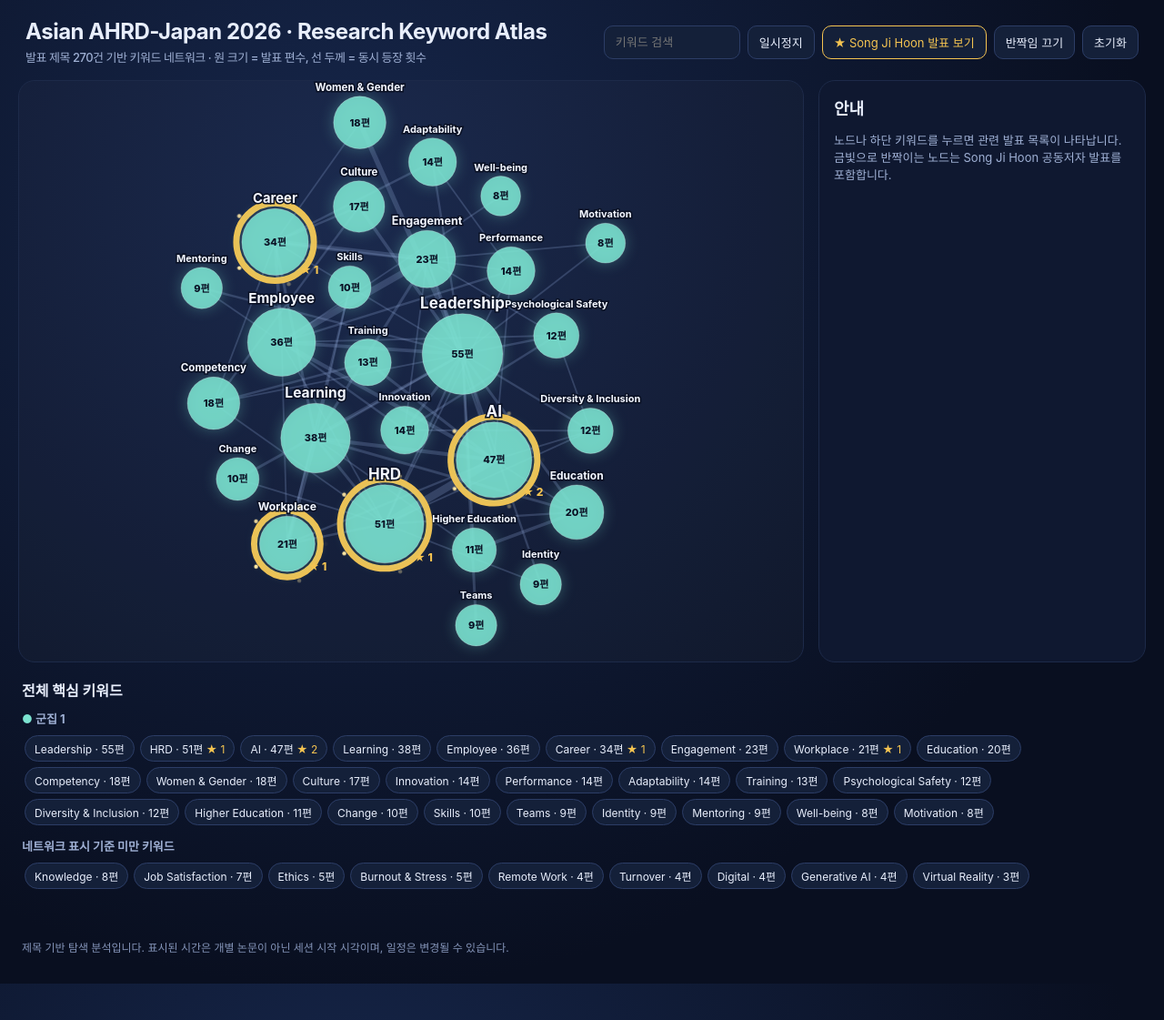
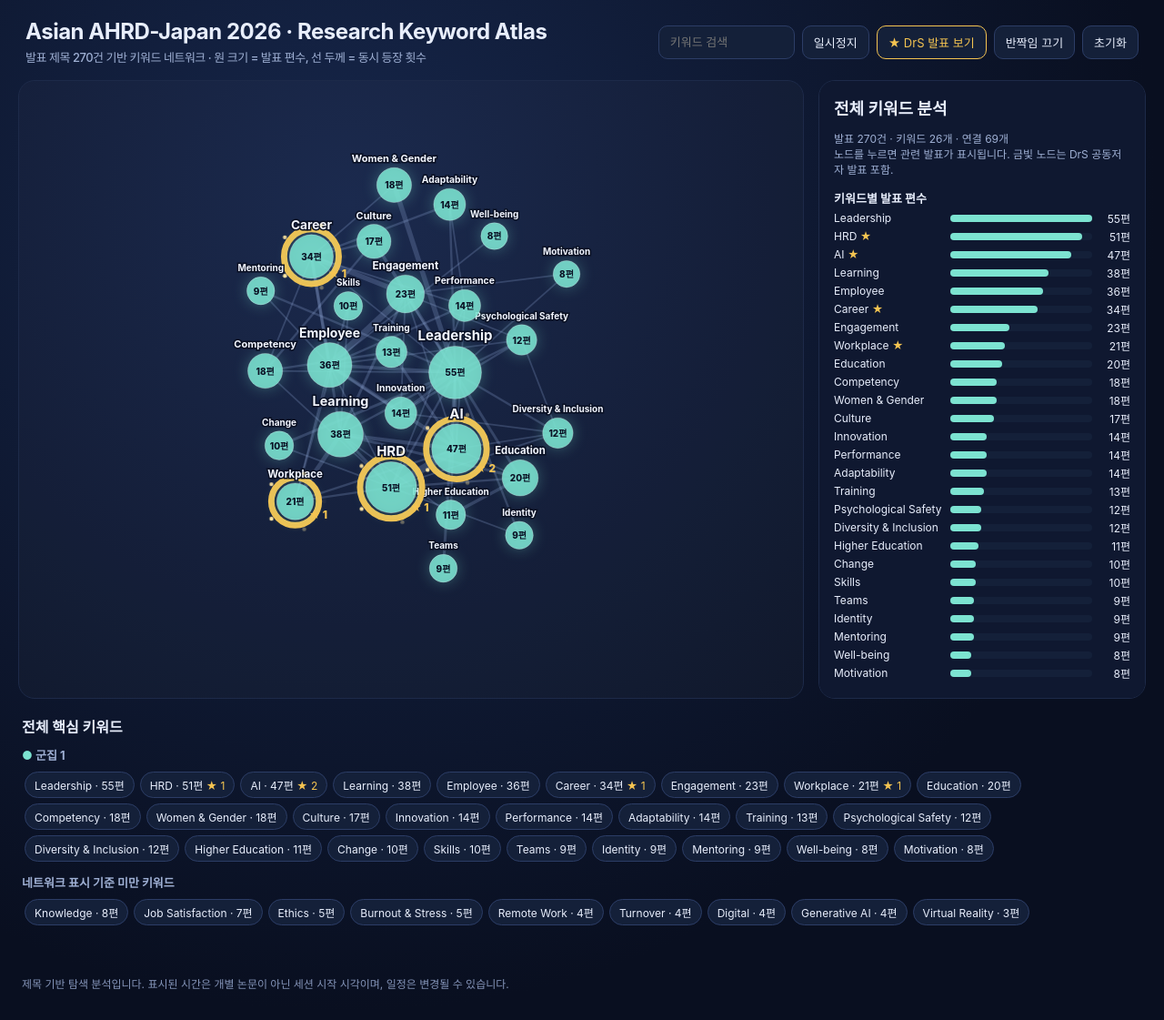
Before and after one commit to drsprolab/drsprolab.github.io, a Jekyll site: the page assets/conference/asian-ahrd-2026.html, which Jekyll copies as it is, in a window 1280 px wide. Shown: the whole page at 91% size. Built offline with Jekyll 4.4.1, drawn with Linux system fonts in a browser that asks for light colours.

Commit message:
Asian AHRD 2026: smaller nodes, overall analysis default panel, rename to DrS

```diff
--- a/assets/conference/asian-ahrd-2026.html
+++ b/assets/conference/asian-ahrd-2026.html
@@ -12,15 +12,15 @@ aside{width:360px;max-height:680px;overflow:auto;background:#0f1830;border:1px s
 aside h2{margin:0 0 6px;font-size:18px}.it{padding:10px 0;border-bottom:1px solid #1d2a49;font-size:13px;line-height:1.45}.it.s{border-left:3px solid #f5c451;padding-left:10px;background:rgba(245,196,81,.06)}.it b{color:#9fb0d4;font-weight:500;font-size:12px}
 .sch{display:inline-block;margin-top:5px;padding:3px 8px;border-radius:8px;background:#2a2410;color:#f5c451;font-size:12px}
 .lg{padding:10px 24px 30px}.grp{margin:10px 0}.grp h3{font-size:13px;margin:0 0 6px;color:#9fb0d4}.chip{display:inline-block;margin:3px;padding:5px 10px;border-radius:999px;font-size:12px;background:#142039;border:1px solid #2c3d66;cursor:pointer}.chip .st{color:#f5c451}
-.lbl{font-weight:700;pointer-events:none;text-anchor:middle;fill:#f3f6ff;paint-order:stroke;stroke:#0a1124;stroke-width:3px}.cnt{font-size:11px;fill:#0a1124;font-weight:800;text-anchor:middle;pointer-events:none}
+.lbl{font-weight:700;pointer-events:none;text-anchor:middle;fill:#f3f6ff;paint-order:stroke;stroke:#0a1124;stroke-width:3px}.cnt{font-size:10px;fill:#0a1124;font-weight:800;text-anchor:middle;pointer-events:none}
 .note{font-size:12px;color:#8494b8;padding:0 24px 20px}
 @keyframes pulse{0%,100%{stroke-opacity:.35;stroke-width:3}50%{stroke-opacity:1;stroke-width:7}}.glow{animation:pulse 1.8s ease-in-out infinite;fill:none;stroke:#f5c451}.noglow .glow,.noglow .spark{display:none}
 @keyframes tw{0%,100%{opacity:0}50%{opacity:1}}.spark{fill:#ffe7a3;animation:tw 1.6s infinite}
 @media(max-width:900px){main{flex-direction:column}aside{width:auto}}
 </style></head><body>
 <header><h1>Asian AHRD-Japan 2026 · Research Keyword Atlas<small>발표 제목 270건 기반 키워드 네트워크 · 원 크기 = 발표 편수, 선 두께 = 동시 등장 횟수</small></h1>
-<div class="ctl"><input id="q" placeholder="키워드 검색"><button id="mv">일시정지</button><button class="gold" id="sb">★ Song Ji Hoon 발표 보기</button><button id="gl">반짝임 끄기</button><button id="rs">초기화</button></div></header>
-<main><div id="g"><svg></svg></div><aside id="pn"><h2>안내</h2><p style="font-size:13px;color:#9fb0d4">노드나 하단 키워드를 누르면 관련 발표 목록이 나타납니다. 금빛으로 반짝이는 노드는 Song Ji Hoon 공동저자 발표를 포함합니다.</p></aside></main>
+<div class="ctl"><input id="q" placeholder="키워드 검색"><button id="mv">일시정지</button><button class="gold" id="sb">★ DrS 발표 보기</button><button id="gl">반짝임 끄기</button><button id="rs">초기화</button></div></header>
+<main><div id="g"><svg></svg></div><aside id="pn"></aside></main>
 <section class="lg" id="lg"></section>
 <p class="note">제목 기반 탐색 분석입니다. 표시된 시간은 개별 논문이 아닌 세션 시작 시각이며, 일정은 변경될 수 있습니다.</p>
 <script>
@@ -31,16 +31,16 @@ let lab={};D.N.forEach(n=>lab[n.id]=n.id);for(let it=0;it<30;it++)D.N.forEach(n=
 const gs=[...new Set(Object.values(lab))].map(g=>D.N.filter(n=>lab[n.id]==g)).sort((a,b)=>d3.sum(b,x=>x.n)-d3.sum(a,x=>x.n));const gi={};gs.forEach((g,i)=>g.forEach(n=>gi[n.id]=i));
 const svg=d3.select("svg"),el=document.getElementById("g");let W=el.clientWidth,H=el.clientHeight;const root=svg.append("g");
 svg.call(d3.zoom().scaleExtent([.4,4]).on("zoom",e=>root.attr("transform",e.transform)));
-const r=d3.scaleSqrt().domain([0,60]).range([8,46]);const nodes=D.N.map(n=>({...n}));const links=D.E.map(([s,t,v])=>({source:s,target:t,v}));
+const r=d3.scaleSqrt().domain([0,60]).range([6,30]);const nodes=D.N.map(n=>({...n}));const links=D.E.map(([s,t,v])=>({source:s,target:t,v}));
 const L=root.append("g").selectAll("line").data(links).join("line").attr("stroke","#8fa6d8").attr("stroke-opacity",.25).attr("stroke-width",d=>d.v*.6);
 const G=root.append("g").selectAll("g").data(nodes).join("g").style("cursor","pointer").call(d3.drag().on("start",(e,d)=>{if(!e.active)sim.alphaTarget(.2).restart();d.fx=d.x;d.fy=d.y}).on("drag",(e,d)=>{d.fx=e.x;d.fy=e.y}).on("end",(e,d)=>{d.fx=null;d.fy=null})).on("click",(e,d)=>show(d.id));
 G.filter(d=>d.s).append("circle").attr("class","glow").attr("r",d=>r(d.n)+6);
 G.append("circle").attr("r",d=>r(d.n)).attr("fill",d=>col[gi[d.id]%6]).attr("fill-opacity",.88).attr("stroke","#fff").attr("stroke-opacity",.25).style("filter","drop-shadow(0 0 8px rgba(124,227,209,.35))");
 G.append("text").attr("class","cnt").attr("dy",4).text(d=>d.n+"편");
-G.append("text").attr("class","lbl").attr("dy",d=>-r(d.n)-6).style("font-size",d=>Math.max(11,Math.min(17,8+d.n/5))+"px").text(d=>d.id);
+G.append("text").attr("class","lbl").attr("dy",d=>-r(d.n)-6).style("font-size",d=>Math.max(10,Math.min(15,8+d.n/6))+"px").text(d=>d.id);
 G.filter(d=>d.s).each(function(d){const g=d3.select(this);for(let i=0;i<5;i++){const a=i*1.256,R=r(d.n)+12;g.append("circle").attr("class","spark").attr("r",2.2).attr("cx",Math.cos(a)*R).attr("cy",Math.sin(a)*R).style("animation-delay",i*.3+"s")}
 g.append("text").attr("x",r(d.n)*.75).attr("y",r(d.n)*.95).attr("fill","#f5c451").style("font-size","12px").style("font-weight",800).text("★ "+d.s)});
-const sim=d3.forceSimulation(nodes).force("link",d3.forceLink(links).id(d=>d.id).distance(d=>150-d.v*3).strength(.25)).force("charge",d3.forceManyBody().strength(-420)).force("center",d3.forceCenter(W/2,H/2)).force("col",d3.forceCollide(d=>r(d.n)+18)).force("x",d3.forceX(W/2).strength(.04)).force("y",d3.forceY(H/2).strength(.05))
+const sim=d3.forceSimulation(nodes).force("link",d3.forceLink(links).id(d=>d.id).distance(d=>120-d.v*2).strength(.25)).force("charge",d3.forceManyBody().strength(-300)).force("center",d3.forceCenter(W/2,H/2)).force("col",d3.forceCollide(d=>r(d.n)+14)).force("x",d3.forceX(W/2).strength(.04)).force("y",d3.forceY(H/2).strength(.05))
 .on("tick",()=>{L.attr("x1",d=>d.source.x).attr("y1",d=>d.source.y).attr("x2",d=>d.target.x).attr("y2",d=>d.target.y);G.attr("transform",d=>`translate(${d.x},${d.y})`)});
 let moving=!matchMedia("(prefers-reduced-motion: reduce)").matches,t0=0;
 d3.timer(t=>{if(!moving)return;nodes.forEach((n,i)=>{n.vx+=Math.sin(t/1400+i)*.05;n.vy+=Math.cos(t/1700+i*1.3)*.05});if(sim.alpha()<.03)sim.alpha(.03).restart()});
@@ -52,10 +52,16 @@ const item=p=>`<div class="it ${p.s?'s':''}">${p.s?'<span style="color:#f5c451">
 function hl(id){G.style("opacity",d=>!id||d.id==id||adj[id].some(([m])=>m==d.id)?1:.18);L.attr("stroke-opacity",d=>!id?.25:(d.source.id==id||d.target.id==id)?.8:.05)}
 function show(id){hl(id);const ps=D.P.filter(p=>p.k.includes(id)).sort((a,b)=>b.s-a.s);const nb=(adj[id]||[]).sort((a,b)=>b[1]-a[1]).slice(0,5).map(x=>x[0]+" "+x[1]).join(" · ");
 pn.innerHTML=`<h2>${id} <span style="color:#7ce3d1">${ps.length}편</span></h2>${nb?`<p style="font-size:12px;color:#9fb0d4">주요 연결: ${nb}</p>`:''}`+ps.map(item).join("")}
-sb.onclick=()=>{hl(null);G.style("opacity",d=>d.s?1:.2);const ps=D.P.filter(p=>p.s);pn.innerHTML=`<h2 style="color:#f5c451">★ Song Ji Hoon 발표 ${ps.length}편</h2><p style="font-size:12px;color:#9fb0d4">날짜 · 세션 시작 · 장소 · 세션</p>`+ps.map(item).join("")};
-rs.onclick=()=>{hl(null);q.value="";svg.transition().call(d3.zoom().transform,d3.zoomIdentity);sim.alpha(.8).restart()};
-q.oninput=()=>{const v=q.value.trim().toLowerCase();if(!v)return hl(null);const m=nodes.find(n=>n.id.toLowerCase().includes(v));if(m)show(m.id)};
+sb.onclick=()=>{hl(null);G.style("opacity",d=>d.s?1:.2);const ps=D.P.filter(p=>p.s);pn.innerHTML=`<h2 style="color:#f5c451">★ DrS 발표 ${ps.length}편</h2><p style="font-size:12px;color:#9fb0d4">날짜 · 세션 시작 · 장소 · 세션</p>`+ps.map(item).join("")};
+rs.onclick=()=>{home();q.value="";svg.transition().call(d3.zoom().transform,d3.zoomIdentity);sim.alpha(.8).restart()};
+q.oninput=()=>{const v=q.value.trim().toLowerCase();if(!v)return home();const m=nodes.find(n=>n.id.toLowerCase().includes(v));if(m)show(m.id)};
 const chip=n=>`<span class="chip" data-k="${n.id}">${n.id} · ${n.n}편${n.s?` <span class="st">★ ${n.s}</span>`:''}</span>`;
 lg.innerHTML=`<h2 style="font-size:16px;margin:0">전체 핵심 키워드</h2>`+gs.map((g,i)=>`<div class="grp"><h3><span style="color:${col[i%6]}">●</span> 군집 ${i+1}</h3>${g.sort((a,b)=>b.n-a.n).map(chip).join("")}</div>`).join("")+(D.O.length?`<div class="grp"><h3>네트워크 표시 기준 미만 키워드</h3>${D.O.map(chip).join("")}</div>`:'');
 lg.querySelectorAll(".chip").forEach(c=>c.onclick=()=>{show(c.dataset.k);el.scrollIntoView({behavior:"smooth"})});
+function home(){hl(null);const top=[...D.N].sort((a,b)=>b.n-a.n);const pr=[...D.E].sort((a,b)=>b[2]-a[2]).slice(0,8);
+pn.innerHTML=`<h2>전체 키워드 분석</h2><p style="font-size:12px;color:#9fb0d4">발표 ${D.P.length}건 · 키워드 ${D.N.length}개 · 연결 ${D.E.length}개<br>노드를 누르면 관련 발표가 표시됩니다. 금빛 노드는 DrS 공동저자 발표 포함.</p>
+<h3 style="font-size:13px;margin:14px 0 4px">키워드별 발표 편수</h3>`+top.map(n=>`<div class="bar" data-k="${n.id}" style="display:flex;align-items:center;gap:8px;font-size:12px;margin:3px 0;cursor:pointer"><span style="width:120px">${n.id}${n.s?' <span style=color:#f5c451>★</span>':''}</span><span style="flex:1;background:#142039;border-radius:4px;height:8px"><span style="display:block;height:8px;border-radius:4px;width:${n.n/top[0].n*100}%;background:${col[gi[n.id]%6]}"></span></span><span style="width:34px;text-align:right">${n.n}편</span></div>`).join("")+
+`<h3 style="font-size:13px;margin:16px 0 4px">자주 함께 등장한 키워드</h3>`+pr.map(([a,b,v])=>`<div style="font-size:12px;padding:3px 0">${a} ↔ ${b} <span style="color:#7ce3d1">${v}편</span></div>`).join("");
+pn.querySelectorAll(".bar").forEach(c=>c.onclick=()=>show(c.dataset.k))}
+home();
 </script></body></html>
--- a/conference/asian-ahrd-2026/index.html
+++ b/conference/asian-ahrd-2026/index.html
@@ -6,7 +6,7 @@ permalink: /conference/asian-ahrd-2026/
 wide: true
 ---
 <nav class="tabs"><a href="{{ '/conference/' | relative_url }}">Conference</a><a href="{{ '/conference/asian-ahrd-2026/' | relative_url }}" aria-current="page">Asian AHRD 2026</a></nav>
-<p>Asian AHRD-Japan 2026 발표 제목 270건의 키워드 네트워크입니다. 금빛 노드는 JiHoon Song 공동저자 발표를 포함합니다.</p>
+<p>Asian AHRD-Japan 2026 발표 제목 270건의 키워드 네트워크입니다. 금빛 노드는 DrS 공동저자 발표를 포함합니다.</p>
 <p><a href="{{ '/assets/conference/asian-ahrd-2026.html' | relative_url }}" target="_blank" rel="noopener">네트워크를 큰 화면으로 열기 ↗</a></p>
 <iframe title="Asian AHRD-Japan 2026 키워드 네트워크" src="{{ '/assets/conference/asian-ahrd-2026.html' | relative_url }}" style="display:block;width:100%;height:1100px;height:max(900px,90vh);border:0;border-radius:16px;background:#090f20"></iframe>
 <p style="font-size:0.85em;opacity:0.75">제목 기반 탐색 분석입니다. 표시된 시간은 개별 논문이 아닌 세션 시작 시각이며, 일정은 변경될 수 있습니다.</p>
```
